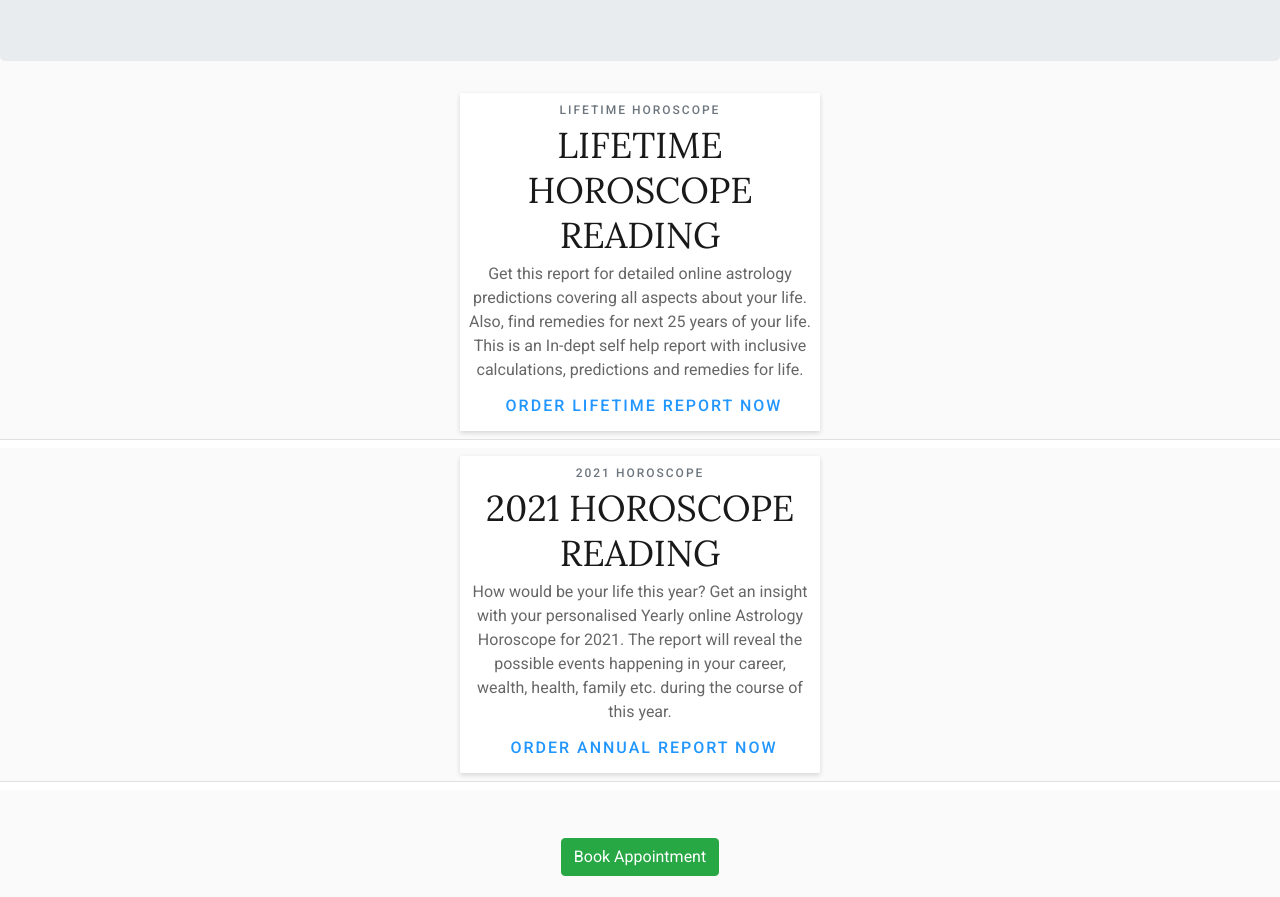
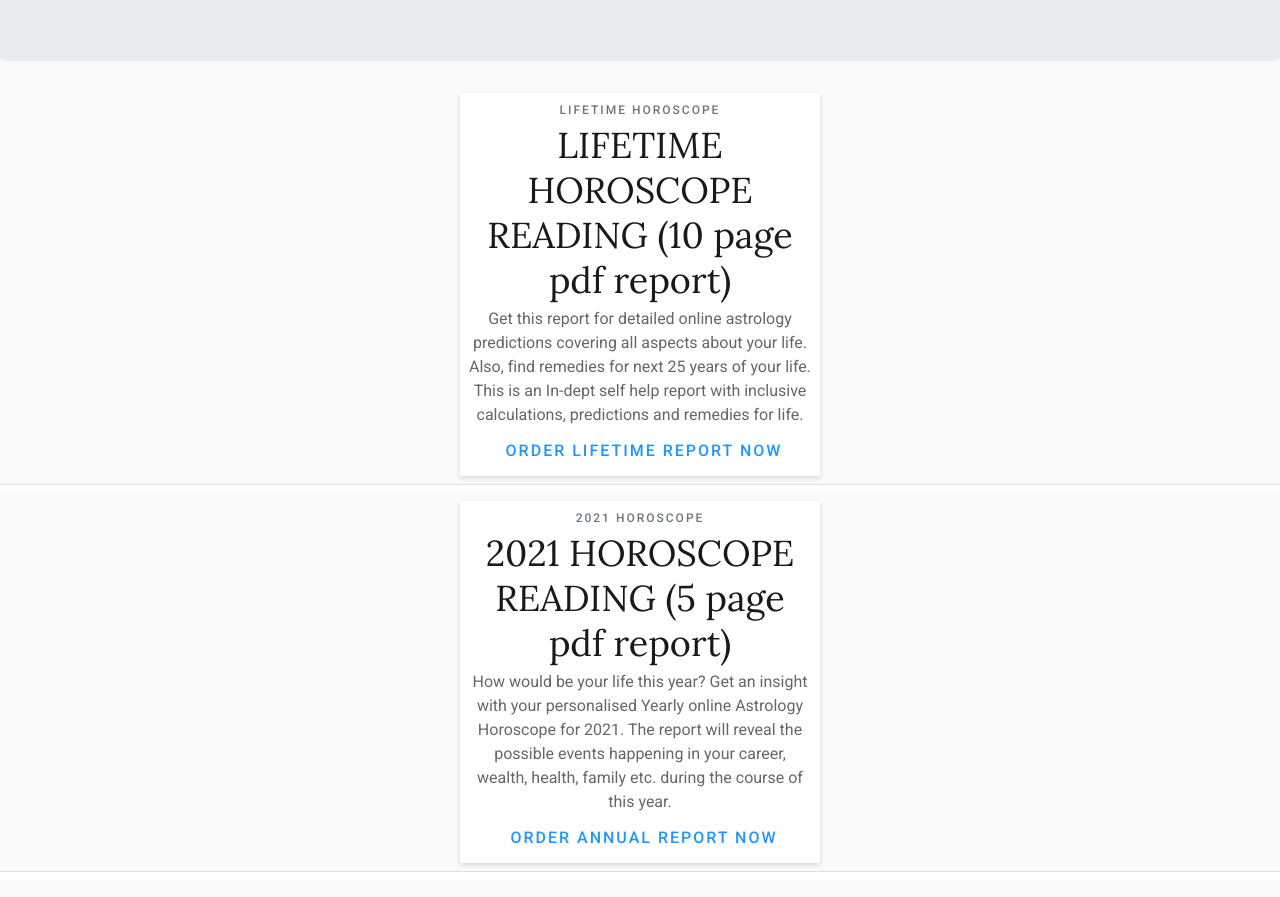
Before and after one commit to gitastro/astrogit, a plain HTML site: page index.html in a window 1280 px wide. Shown: the part 953-1850 px from the top of the page. Drawn offline with nearby package versions, Linux system fonts and the light colour scheme.

Commit message:
Add files via upload

```diff
--- a/index.html
+++ b/index.html
@@ -381,7 +381,7 @@ body, .text-light-black {
           </p>
 
           <h1 class="ff-serif font-weight-normal text-black card-heading mt-0 mb-1" style="line-height: 1.25;">
-              LIFETIME HOROSCOPE READING
+              LIFETIME HOROSCOPE READING (10 page pdf report)
           </h1>
 
           <p class="mb-1">
@@ -412,7 +412,7 @@ body, .text-light-black {
               </p>
 
               <h1 class="ff-serif font-weight-normal text-black card-heading mt-0 mb-1" style="line-height: 1.25;">
-                2021 HOROSCOPE READING
+                2021 HOROSCOPE READING (5 page pdf report)
               </h1>
 
               <p class="mb-1">
```
